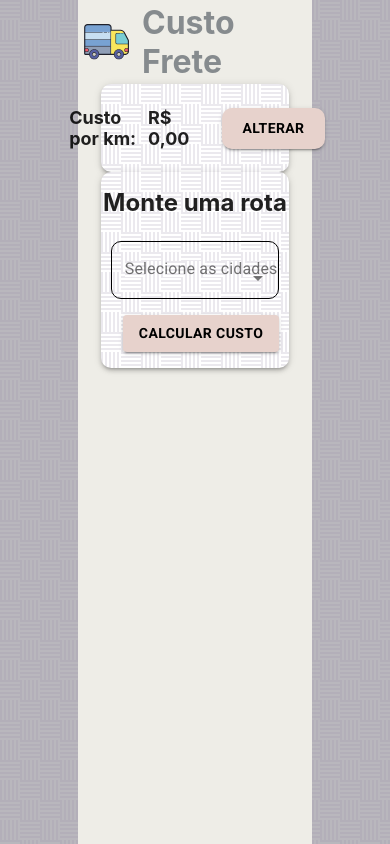
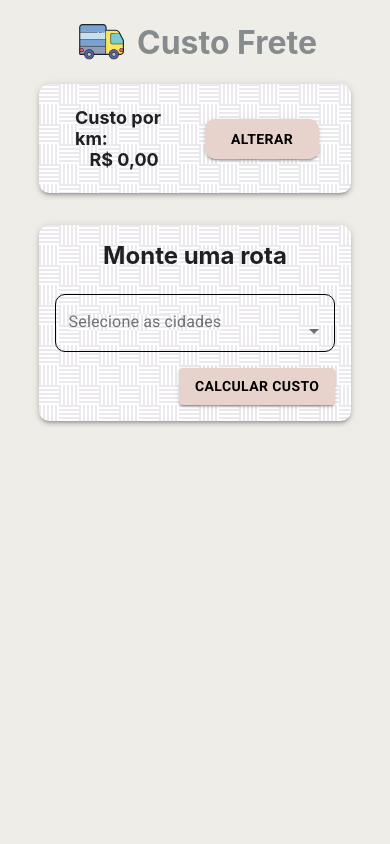
Before and after one commit to JPedroSilveira/freight-cost, a React (Create React App) app: page / in a window 390 px wide. Built offline with nearby package versions, Linux system fonts and the light colour scheme.

Commit message:
Feat(Main): Adaptação do seletor a tela

```diff
--- a/src/app/main/styles.css
+++ b/src/app/main/styles.css
@@ -12,3 +12,11 @@
     justify-content: flex-start;
     flex-direction: column;
 }
+
+.main--body .path-selector {
+    margin-top: 1rem;
+}
+
+.desktop .main--body .path-selector {
+    margin-top: 2rem;
+}
--- a/src/index.tsx
+++ b/src/index.tsx
@@ -17,6 +17,7 @@ if (body) {
     body.setAttribute('data-device', 'mobile')
     body.setAttribute('class', 'mobile')
   } else {
+    body.setAttribute('data-device', 'desktop')
     body.setAttribute('class', 'desktop')
   }
 }
--- a/src/var.css
+++ b/src/var.css
@@ -4,7 +4,7 @@
 	--color-three: #B9B7BD;
     --color-four: #E7D2CC;
 
-	--content-width: 60vw;
+	--content-width: 50vw;
 	--header-height: 10vh;
 
 	--flex-diretion: row;
@@ -18,3 +18,25 @@
 	--content-width: 100vw;
 	--flex-diretion: column;
 }
+
+@media only screen and (max-width: 1200px) {
+	[data-device='desktop'] {
+		--content-width: 60vw;
+		--flex-diretion: column;
+	}
+}
+
+
+@media only screen and (max-width: 1000px) {
+	[data-device='desktop'] {
+		--content-width: 80vw;
+		--flex-diretion: column;
+	}
+}
+
+@media only screen and (max-width: 800px) {
+	[data-device='desktop'] {
+		--content-width: 100vw;
+		--flex-diretion: column;
+	}
+}
```
